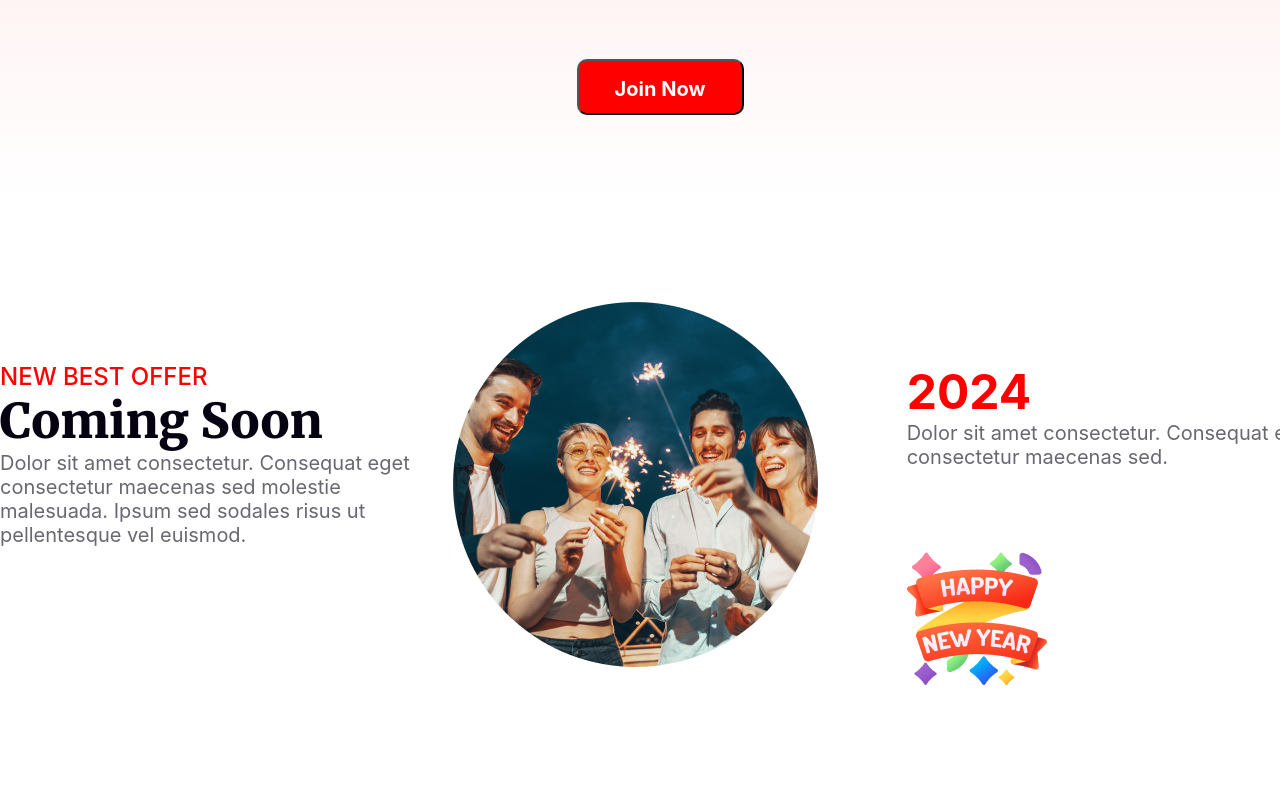
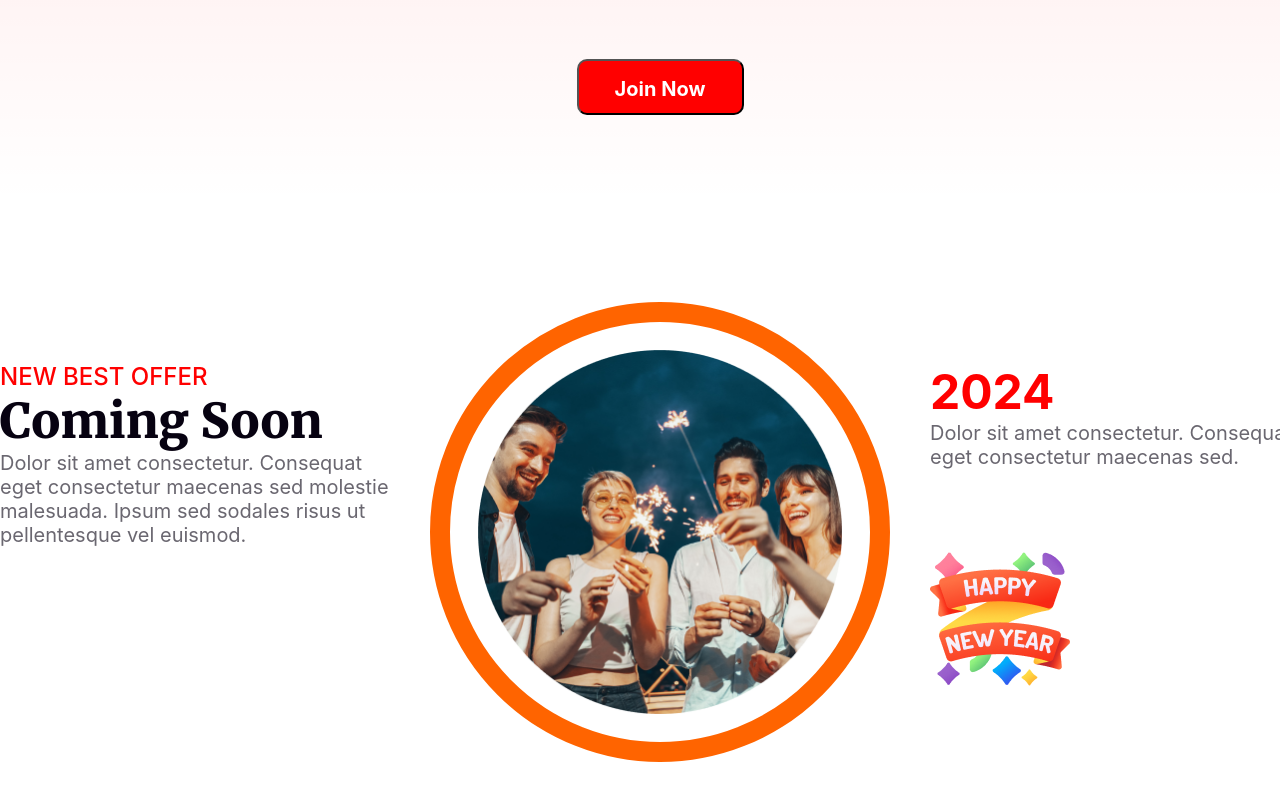
Before and after one commit to ssmahim01/new-year-offer-portfolio, a plain HTML site: page index.html in a window 1280 px wide. Shown: the part 2576-3376 px from the top of the page. Drawn offline with Linux system fonts and the light colour scheme.

Commit message:
edited image style of fifth section

```diff
--- a/styles/style.css
+++ b/styles/style.css
@@ -280,6 +280,12 @@ font-weight: 400;
     width:33%;
     height:300px;
     margin-top:50px;
+    border:20px solid rgb(255, 100, 0);
+    border-radius:100%;
+    padding:210px;
+    display:flex;
+    justify-content: center;
+    align-items: center;
 }
 
 .bestoffer-image img{
```
